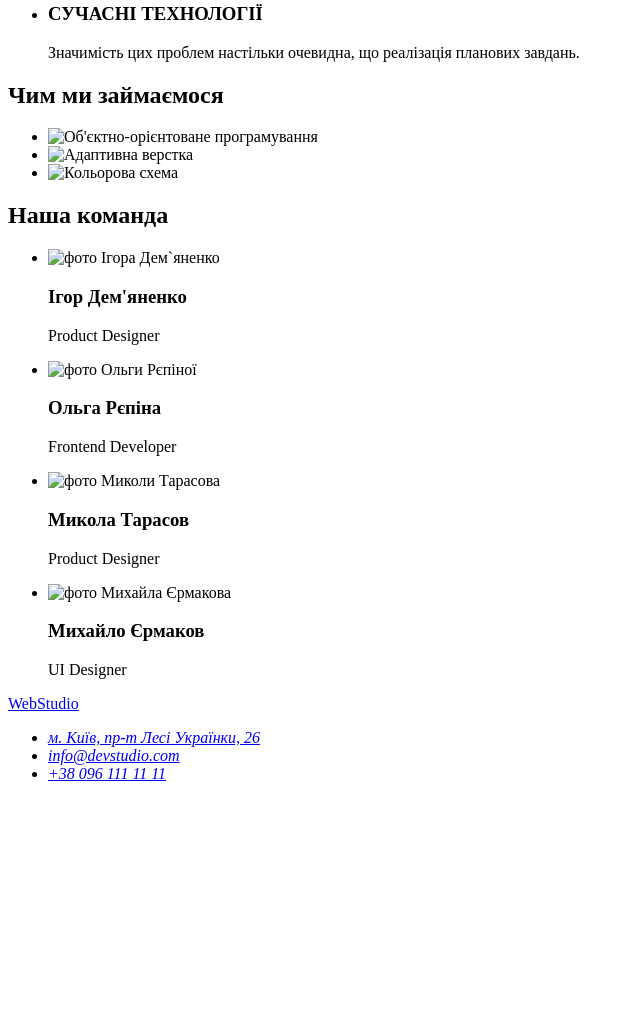
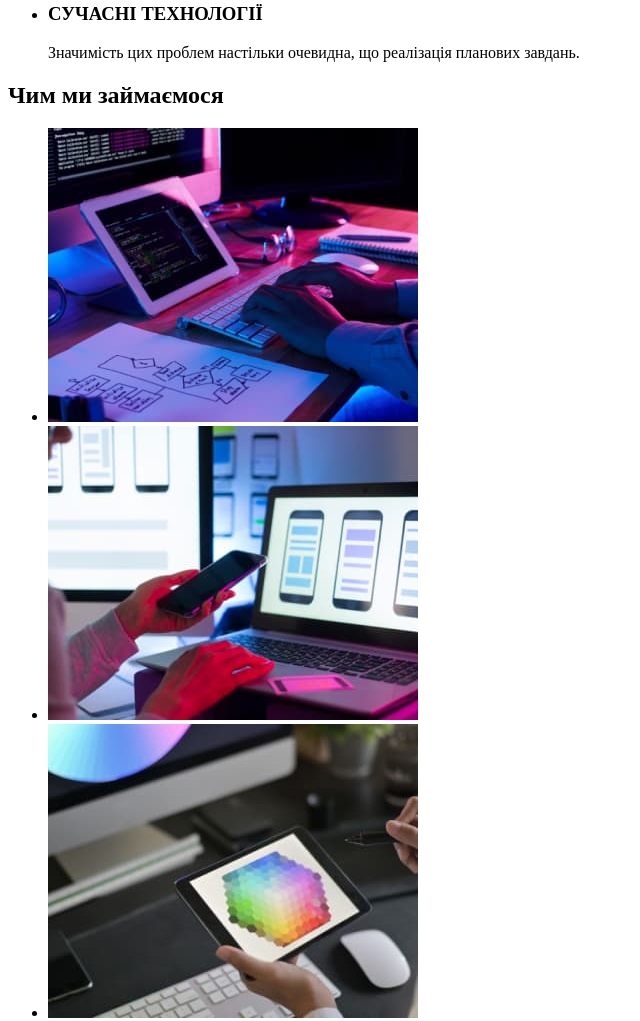
Before and after one commit to OksanaMih/fwdc-markup-hw-01, a plain HTML site: page index.html in a window 1280 px wide. Shown: the part 532-1553 px from the top of the page, without its empty margins (0-640 px from the left). Before the commit the page ends 1331 px from the top, so only its background shows below. Drawn offline with Linux system fonts and the light colour scheme; the site is published under a folder, as on GitHub Pages, so addresses that start at the root find nothing.

Commit message:
Update index.html

```diff
--- a/index.html
+++ b/index.html
@@ -70,21 +70,21 @@
             <ul>
                 <li>
                     <img
-                    src="/images/img_blockscheme.jpg"
+                    src="images/img_blockscheme.jpg"
                     alt="Об'єктно-орієнтоване програмування"
                     width="370"
                     />
                 </li>
                 <li>
                     <img
-                    src="/images/img_adaptive.jpg"
+                    src="images/img_adaptive.jpg"
                     alt="Адаптивна верстка"
                     width="370"
                     />
                 </li>
                 <li>
                     <img
-                    src="/images/img_colorscheme.jpg"
+                    src="images/img_colorscheme.jpg"
                     alt="Кольорова схема"
                     width="370"
                     />
@@ -96,7 +96,7 @@
             <ul>
                 <li>
                     <img
-                    src="/images/photo_igor.jpg"
+                    src="images/photo_igor.jpg"
                     alt="фото Ігора Дем`яненко"
                     width="270"
                     />
@@ -105,7 +105,7 @@
                 </li>
                 <li>
                     <img
-                    src="/images/photo_olga.jpg"
+                    src="images/photo_olga.jpg"
                     alt="фото Ольги Рєпіної"
                     width="270"
                     />
@@ -114,7 +114,7 @@
                 </li>
                 <li>
                     <img
-                    src="/images/photo_mykola.jpg"
+                    src="images/photo_mykola.jpg"
                     alt="фото Миколи Тарасова"
                     width="270"
                     />
@@ -123,7 +123,7 @@
                 </li>
                 <li>
                     <img
-                    src="/images/photo_myhailo.jpg"
+                    src="images/photo_myhailo.jpg"
                     alt="фото Михайла Єрмакова"
                     width="270"
                     />
```
